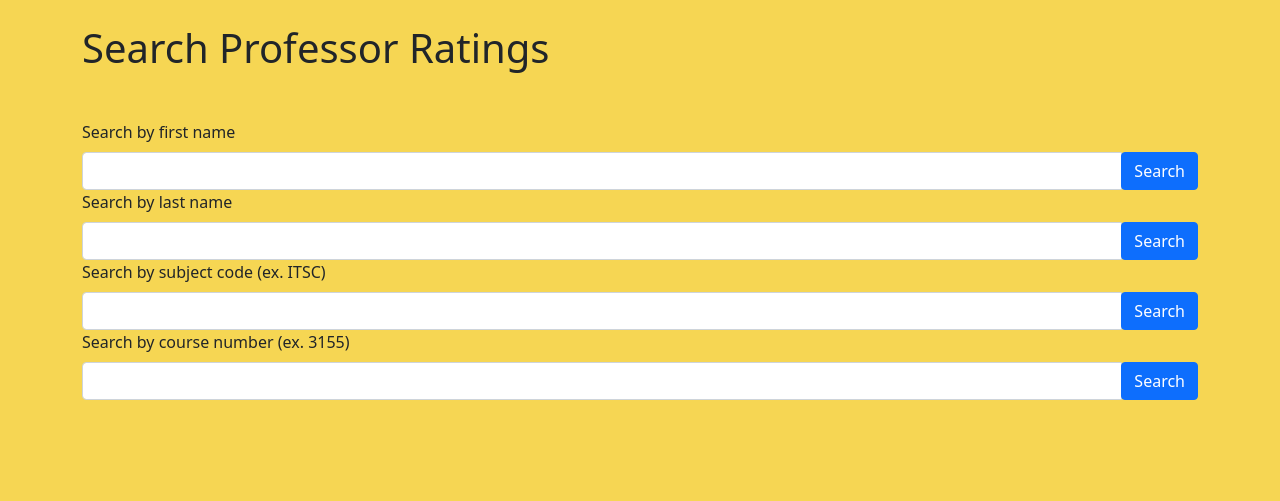
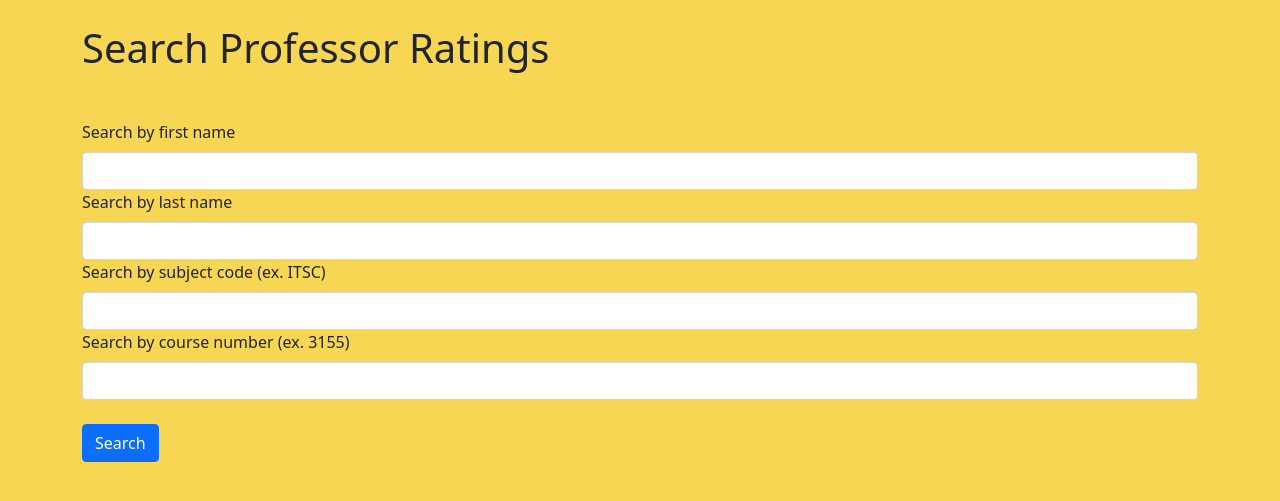
Before and after one commit to Emanrz7613/Flask-Website-with-Google-auth, a Flask app: page /ratings/search in a window 1280 px wide. Shown: the part 56-557 px from the top of the page. Run offline with Flask 3, Linux system fonts and the light colour scheme; parts of the project's set-up code (start-up, migrations or seed data) failed here and were passed over.

Commit message:
updated search page
removed excess search buttons

```diff
--- a/templates/search_ratings.html
+++ b/templates/search_ratings.html
@@ -8,31 +8,21 @@
   <label for="q-first-name" class="form-label">Search by first name</label>
   <div class="input-group">
     <input type="text" name="q-first-name" id="q-first-name" class="form-control" autocomplete="off">
-    <div class="input-group-append">
-      <button type="submit" class="btn btn-primary">Search</button>
-    </div>
   </div>
   <label for="q-last-name" class="form-label">Search by last name</label>
   <div class="input-group">
     <input type="text" name="q-last-name" id="q-last-name" class="form-control" autocomplete="off">
-    <div class="input-group-append">
-      <button type="submit" class="btn btn-primary">Search</button>
-    </div>
   </div>
   <label for="q-subject" class="form-label">Search by subject code (ex. ITSC)</label>
   <div class="input-group">
     <input type="text" name="q-subject" id="q-subject" class="form-control" autocomplete="off">
-    <div class="input-group-append">
-      <button type="submit" class="btn btn-primary">Search</button>
-    </div>
   </div>
   <label for="q-course-num" class="form-label">Search by course number (ex. 3155)</label>
   <div class="input-group">
     <input type="text" name="q-course-num" id="q-course-num" class="form-control" autocomplete="off">
-    <div class="input-group-append">
-      <button type="submit" class="btn btn-primary">Search</button>
-    </div>
   </div>
+  <br />
+  <button type="submit" class="btn btn-primary">Search</button>
 </form>
 <!-- If q is passed to the template, we did a search already -->
 {% if search_query != '' %}
```
